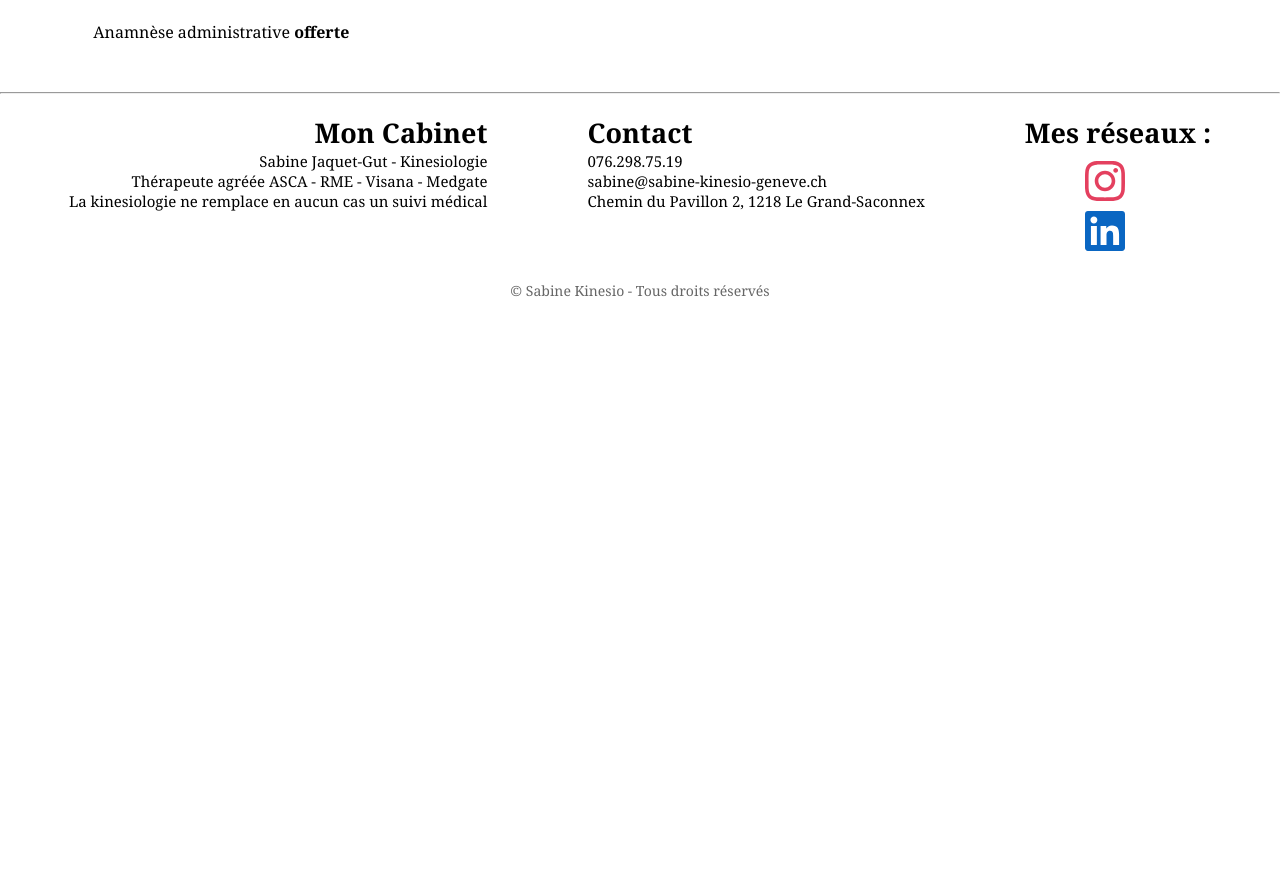
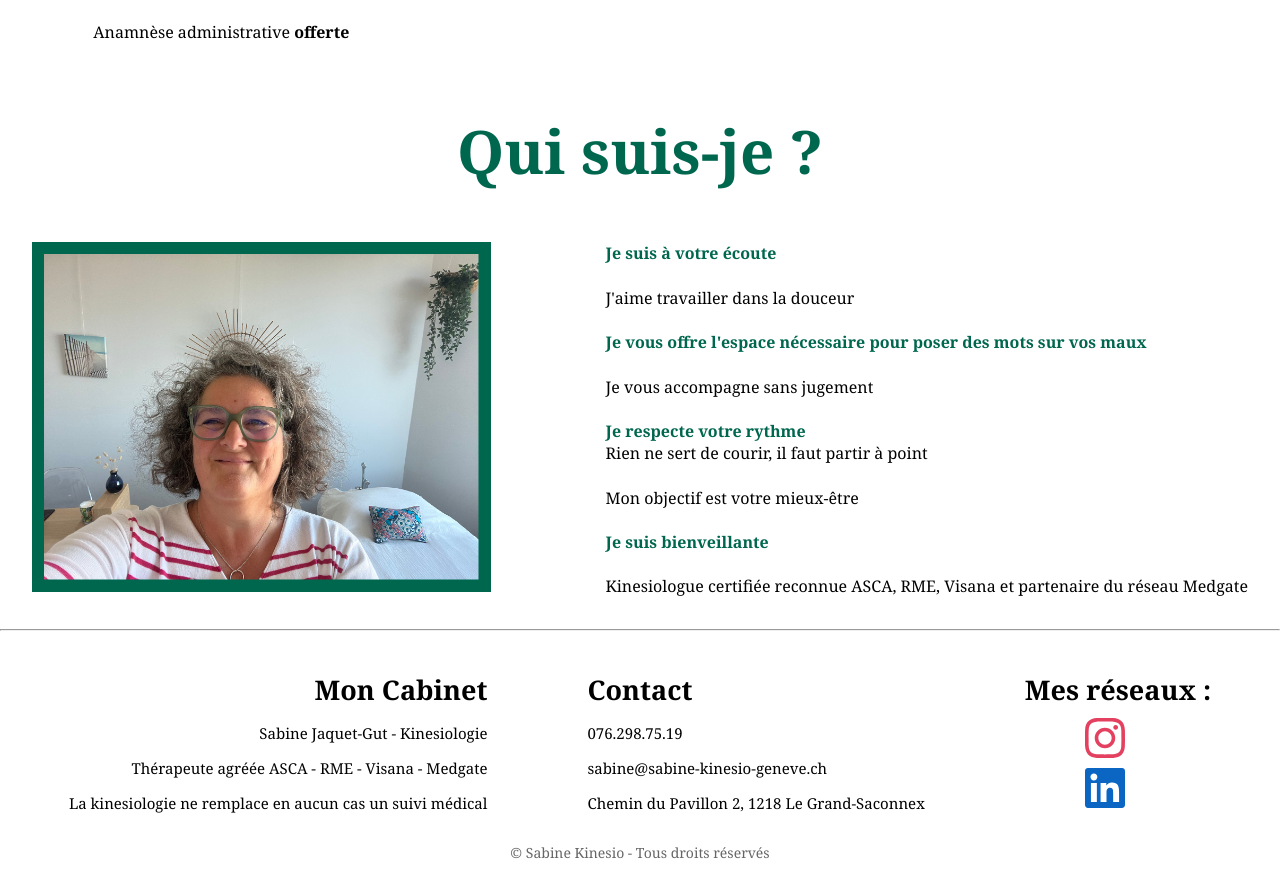
Before and after one commit to R0maln210/Site-Web-Sabine-Kinesio, a website: page index.html in a window 1280 px wide. Shown: the part 720-1602 px from the top of the page. Before the commit the page ends 1040 px from the top, so only its background shows below. Drawn offline with Linux system fonts and the light colour scheme.

Commit message:
Romain (#8)
* Ajout d'une section dans le body

```diff
--- a/index.html
+++ b/index.html
@@ -57,11 +57,31 @@
                 <p>À noter : tout rendez-vous <strong>non décommandé 48h à l’avance</strong> sera considéré comme dû et <strong>non remboursé</strong> par votre complémentaire</p>
             </div>
         </div>
+
+        <h2 class="titreQuiSuisJe">Qui suis-je ?</h2>
+
+        <div class="quiSuisJe">
+            <div class="imageSabine">
+                <img src="images/bibine.png" alt="Photo de moi" class="photoSabine">
+            </div>
+            <div class="texteQuiSuisJe">
+                <p class="texteGrasFonce">Je suis à votre écoute</p>
+                <p>J'aime travailler dans la douceur</p>
+                <p class="texteGrasFonce">Je vous offre l'espace nécessaire pour poser des mots sur vos maux</p>
+                <p>Je vous accompagne sans jugement</p>
+                <div class="texteQuiSuisJeColle">
+                    <p class="texteGrasFonce">Je respecte votre rythme</p>
+                    <p>Rien ne sert de courir, il faut partir à point</p>
+                </div>
+                <p>Mon objectif est votre mieux-être</p>
+                <p class="texteGrasFonce">Je suis bienveillante</p>
+                <p>Kinesiologue certifiée reconnue ASCA, RME, Visana et partenaire du réseau Medgate</p>
+            </div>
+
+        </div>
     </main>
 
     <hr class="trait">
-
-</body>
 
     <footer class="footer">
 
@@ -99,5 +119,6 @@
 
         <p class="copyright">&copy; Sabine Kinesio - Tous droits réservés</p>
     </footer>
+</body>
 
 </html>
--- a/style.css
+++ b/style.css
@@ -113,6 +113,50 @@ body {
   margin: 15px 0;
 }
 
+.titreQuiSuisJe {
+  display: flex;
+  padding-top: 50px;
+  font-family: var(--font-family);
+  color: var(--vertBaniere);
+  font-size: 60px;
+  justify-content: center;
+}
+
+.quiSuisJe {
+  display: flex;
+  flex-direction: row;
+  justify-content: space-between;
+  gap: 25px;
+  padding-top: 50px;
+}
+
+.photoSabine {
+  max-width: 600px;
+  max-height: 350px;
+  border: 12px solid var(--vertBaniere);
+  box-shadow: inset 0 0 0 2px var(--vertBaniere);
+}
+
+.texteQuiSuisJe {
+  display: flex;
+  flex-direction: column;
+  justify-content: space-between;
+}
+
+.texteQuiSuisJe p {
+  font-family: var(--font-family);
+}
+
+.texteGrasFonce {
+  color:var(--vertBaniere);
+  font-weight: bold;
+}
+
+.texteQuiSuisJeColle {
+  display: flex;
+  flex-direction: column;
+}
+
 /* FOOTER */
 .trait {
   height: 2px;
@@ -123,6 +167,7 @@ body {
   display: flex;
   flex-direction: column;
   padding: 20px;
+  padding-top: 40px;
 }
 
 .navFooter {
@@ -136,6 +181,7 @@ body {
 .navFooter p {
   font-size: 15px;
   font-family: var(--font-family);
+  padding-top: 15px;
 }
 
 .footerColonneCabinet {
```
Lines whose indentation alone changed are shown as unchanged.
